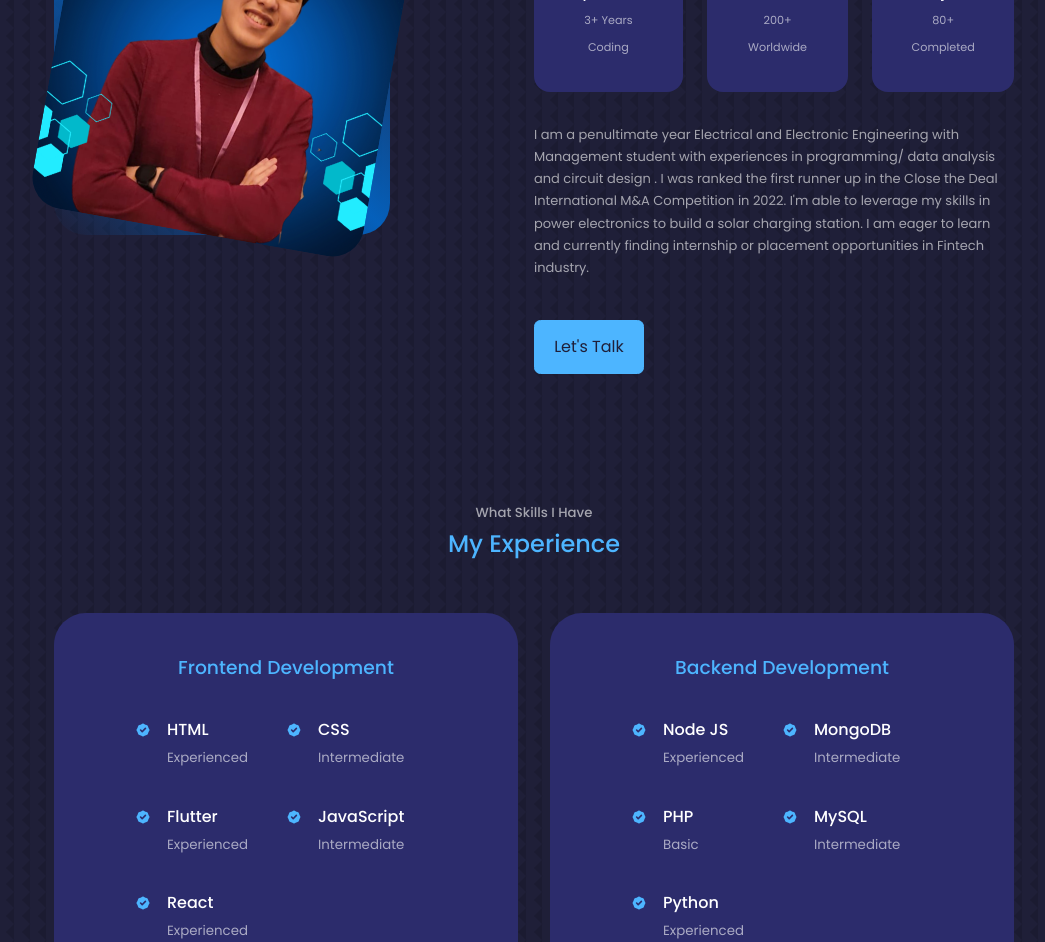
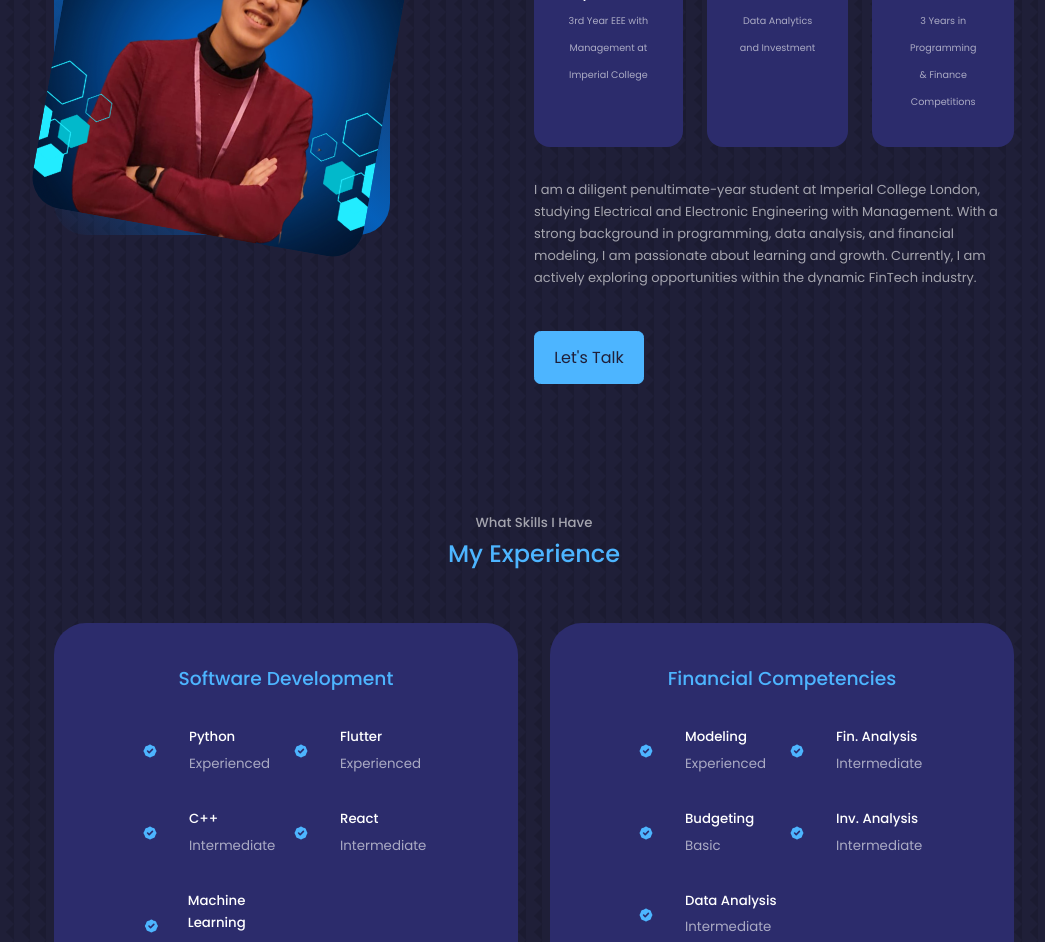
Before and after one commit to KelvinMang/Portfolio_Website, a React (Create React App) app in the folder react-portfolio-website/: page / in a window 1280 px wide. Shown: the part 1140-2082 px from the top of the page, without its empty margins (106-1151 px from the left). Built offline with nearby package versions, Linux system fonts and the light colour scheme.

Commit message:
changed about me and experience

```diff
--- a/react-portfolio-website/src/components/about/About.jsx
+++ b/react-portfolio-website/src/components/about/About.jsx
@@ -23,27 +23,24 @@ const About = () => {
               <article className='about__card'>
                 <FiAward className='about__icon'/>
                 <h5> Experience </h5>
-                <small> 3+ Years Coding </small>
+                <small> 3rd Year EEE with Management at Imperial College </small>
               </article>
 
               <article className='about__card'>
                 <FaUsers className='about__icon'/>
-                <h5> Clients </h5>
-                <small> 200+ Worldwide </small>
+                <h5> Interests </h5>
+                <small> Data Analytics and Investment </small>
               </article>
 
               <article className='about__card'>
                 <VscRootFolder className='about__icon'/>
-                <h5> Project </h5>
-                <small> 80+ Completed </small>
+                <h5> Skills </h5>
+                <small> 3 Years in Programming & Finance Competitions </small>
               </article>
             </div>
 
             <p>
-            I am a penultimate year Electrical and Electronic Engineering with Management student with experiences in programming/ data analysis and circuit design .
-            I was ranked the first runner up in the Close the Deal International M&A Competition in 2022.
-            I'm able to leverage my skills in power electronics to build a solar charging station.
-            I am eager to learn and currently finding internship or placement opportunities in Fintech industry.
+            I am a diligent penultimate-year student at Imperial College London, studying Electrical and Electronic Engineering with Management. With a strong background in programming, data analysis, and financial modeling, I am passionate about learning and growth. Currently, I am actively exploring opportunities within the dynamic FinTech industry.
             </p>
 
             <a href='#contact' className='btn btn-primary'> Let's Talk </a>
--- a/react-portfolio-website/src/components/about/about.css
+++ b/react-portfolio-website/src/components/about/about.css
@@ -60,7 +60,7 @@
 }
 
 .about__card small {
-    font-size: 0.7rem ;
+    font-size: 0.6rem ;
     color: var(--color-light);
 }
 
--- a/react-portfolio-website/src/components/experience/Experience.jsx
+++ b/react-portfolio-website/src/components/experience/Experience.jsx
@@ -9,84 +9,83 @@ const Experience = () => {
 
     <div className='container experience__container'>
       <div className='experience__frontend'>
-        <h3> Frontend Development</h3>
+        <h3> Software Development </h3>
         <div className='experience__content'>
           <article className='experience__details'>
             <HiBadgeCheck className='experience__details-icon'/>
             <div>
-              <h4> HTML </h4>
+              <h5> Python </h5>
               <small className='text-light'> Experienced </small>
             </div>
           </article>
           <article className='experience__details'>
             <HiBadgeCheck className='experience__details-icon'/>
             <div>
-              <h4> CSS </h4>
+              <h5> Flutter </h5>
+              <small className='text-light'> Experienced </small>
+            </div>
+          </article>
+          <article className='experience__details'>
+            <HiBadgeCheck className='experience__details-icon'/>
+            <div>
+              <h5> C++ </h5>
+              <small className='text-light'> Intermediate </small>
+            </div>
+          </article>
+          <article className='experience__details'>
+            <HiBadgeCheck className='experience__details-icon'/>
+            <div>
+              <h5> React </h5>
+              <small className='text-light'> Intermediate </small>
+            </div>
+          </article>
+          <article className='experience__details'>
+            <HiBadgeCheck className='experience__details-icon_move'/>
+            <div>
+              <h5> Machine Learning </h5>
+              <small className='text-light'> Experienced </small>
+            </div>
+          </article>
+        </div>
+      </div>
+      {/* END OF FRONTEND */}
+
+      <div className='experience__backend'>
+      <h3> Financial Competencies </h3>
+        <div className='experience__content'>
+          <article className='experience__details'>
+            <HiBadgeCheck className='experience__details-icon'/>
+            <div>
+              <h5> Modeling </h5>
+              <small className='text-light'> Experienced </small>
+            </div>
+          </article>
+          <article className='experience__details'>
+            <HiBadgeCheck className='experience__details-icon'/>
+            <div>
+              <h5> Fin. Analysis </h5>
               <small className='text-light'> Intermediate</small>
             </div>
           </article>
           <article className='experience__details'>
             <HiBadgeCheck className='experience__details-icon'/>
             <div>
-              <h4> Flutter </h4>
-              <small className='text-light'> Experienced </small>
+              <h5> Budgeting </h5>
+              <small className='text-light'> Basic </small>
             </div>
           </article>
           <article className='experience__details'>
             <HiBadgeCheck className='experience__details-icon'/>
             <div>
-              <h4> JavaScript </h4>
+              <h5> Inv. Analysis </h5>
               <small className='text-light'> Intermediate </small>
             </div>
           </article>
           <article className='experience__details'>
             <HiBadgeCheck className='experience__details-icon'/>
             <div>
-              <h4> React </h4>
-              <small className='text-light'> Experienced </small>
-            </div>
-
-          </article>
-        </div>
-      </div>
-      {/* END OF FRONTEND */}
-
-      <div className='experience__backend'>
-      <h3> Backend Development</h3>
-        <div className='experience__content'>
-          <article className='experience__details'>
-            <HiBadgeCheck className='experience__details-icon'/>
-            <div>
-              <h4> Node JS </h4>
-              <small className='text-light'> Experienced </small>
-            </div>
-          </article>
-          <article className='experience__details'>
-            <HiBadgeCheck className='experience__details-icon'/>
-            <div>
-              <h4> MongoDB </h4>
-              <small className='text-light'> Intermediate</small>
-            </div>
-          </article>
-          <article className='experience__details'>
-            <HiBadgeCheck className='experience__details-icon'/>
-            <div>
-              <h4> PHP </h4>
-              <small className='text-light'> Basic </small>
-            </div>
-          </article>
-          <article className='experience__details'>
-            <HiBadgeCheck className='experience__details-icon'/>
-            <div>
-              <h4> MySQL </h4>
+              <h5> Data Analysis </h5>
               <small className='text-light'> Intermediate </small>
-            </div>
-          </article>
-          <article className='experience__details'>
-            <HiBadgeCheck className='experience__details-icon'/>
-            <div>
-              <h4> Python </h4>
-              <small className='text-light'> Experienced </small>
             </div>
           </article>
         </div>
--- a/react-portfolio-website/src/components/experience/experience.css
+++ b/react-portfolio-website/src/components/experience/experience.css
@@ -33,12 +33,24 @@
 
 .experience__details {
     display: flex;
-    gap: 1rem;
+    align-items: center;
+    gap: 1.5rem;
 }
 
 .experience__details-icon {
-    margin-top: 6px;
+    display: flex;
+    align-items: center;
+    justify-content: center;
+    width: 30px;
     color: var(--color-primary);
+}
+.experience__details-icon_move {
+    display: flex;
+    align-items: center;
+    justify-content: center;
+    width: 30px;
+    color: var(--color-primary);
+    margin-left: 4px;
 }
 
 /* ========================= MEDIA QUERIES (MEDIUM DEVICES) ========================== */
```
